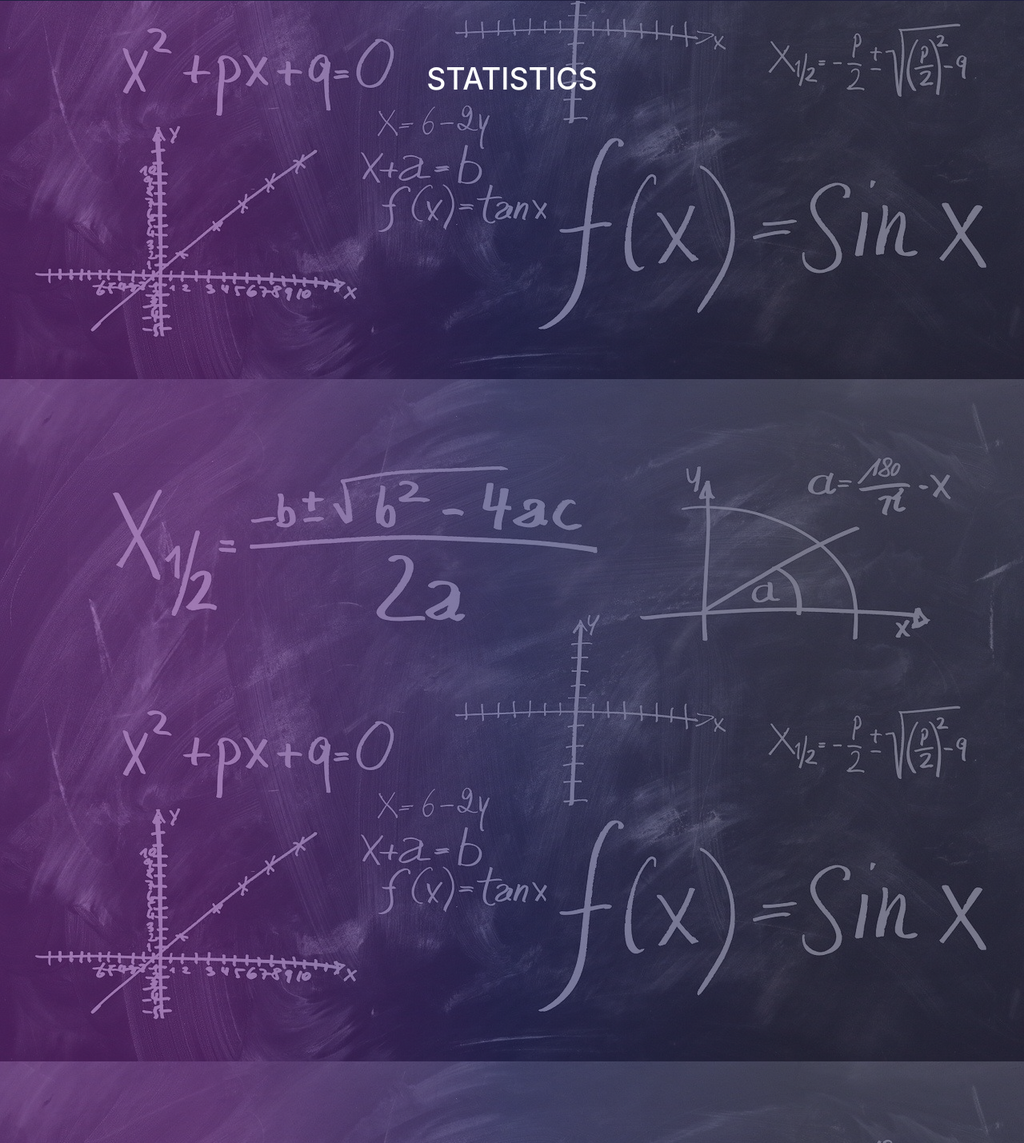
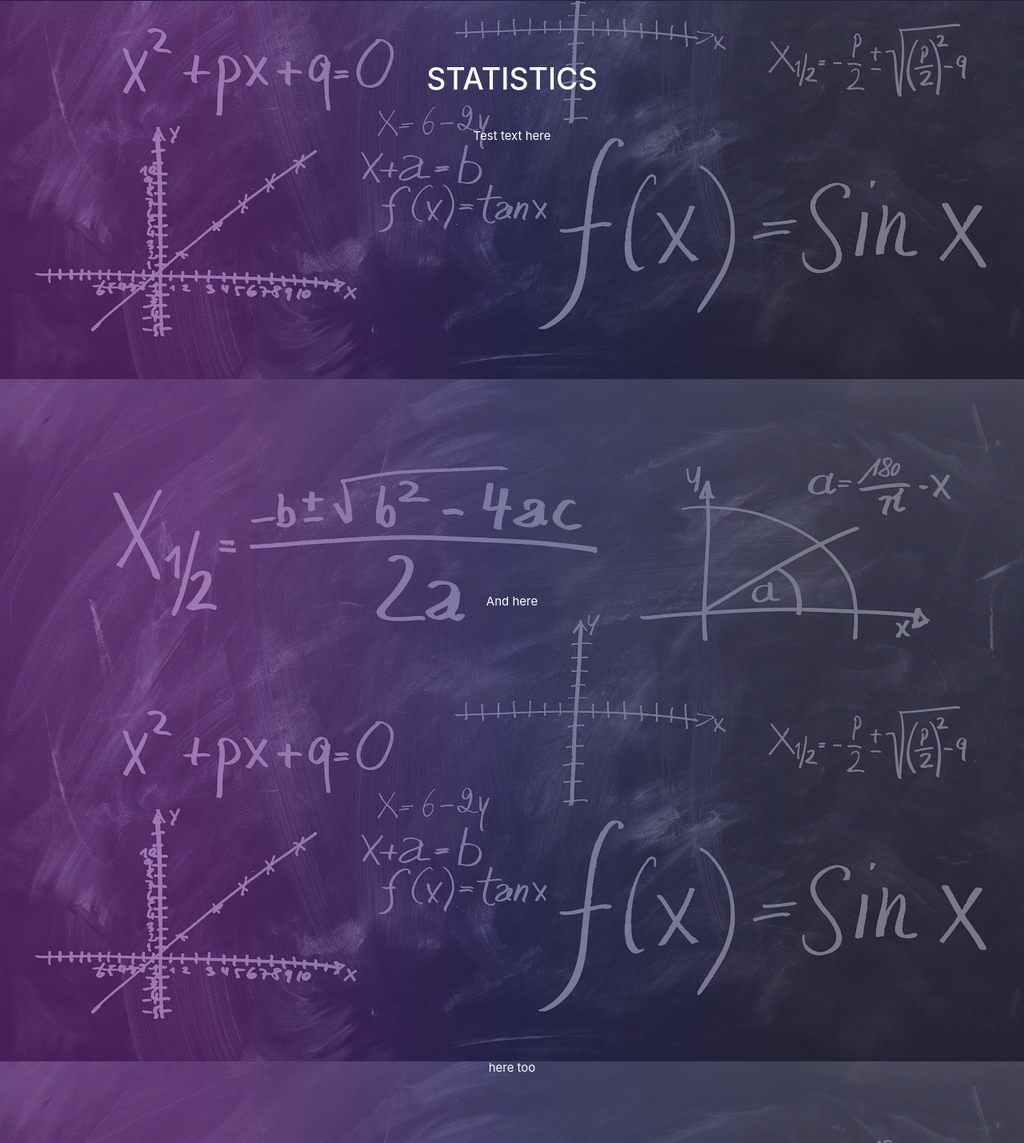
Before and after one commit to NicMuir/Software_Design_Project-2020, a Django app: template templates/student_predictor/Statistics.html in a window 1280 px wide. Shown: the part 379-1808 px from the top of the page at 80% size. Run offline with Django 3.2, Linux system fonts and the light colour scheme; the template is opened without the code that fills it, so the values that code supplies are empty; some libraries are stand-ins or nearby versions.

Commit message:
Final Pollish

```diff
--- a/templates/student_predictor/Statistics.html
+++ b/templates/student_predictor/Statistics.html
@@ -20,14 +20,21 @@
       <script src = "https://code.highcharts.com/highcharts.js"></script>
       <script src = "https://code.highcharts.com/highcharts-more.js"></script>
       <script src = "https://code.highcharts.com/modules/heatmap.js"></script>
-      <div id="container" data-url="{% url 'student_predictor:p' %}" style="padding: 30px"></div>
+      <div id="container" class="text-center text-white" data-url="{% url 'student_predictor:p' %}" style="padding: 30px">Test text here</div>
       <div id="container_2"  style="height: 500px; min-width: 310px; max-width: 900px; margin:0 auto; padding: 30px"></div>
-      <div id="container3" data-url="{% url 'student_predictor:b' %}" style="padding: 30px"></div>
+      <div id="container3" class="text-center text-white" data-url="{% url 'student_predictor:b' %}" style="padding: 30px">And here</div>
       <div id="container_3.0" style="height: 500px; min-width: 310px; max-width: 900px; margin:0 auto; padding: 30px"></div>
-      <div id="container5" data-url="{% url 'student_predictor:b2' %}" style="padding: 30px"></div>
-      <div id="container_5.0" style="height: 500px; min-width: 310px; max-width: 900px; margin:0 auto; padding: 30px"></div>
-      <div id = "container_4" style="height: 500px; min-width: 310px; max-width: 900px; margin:0 auto; padding: 30px"></div>
-      <div id = "container_6" style="height: 500px; min-width: 310px; max-width: 900px; margin:0 auto; padding: 30px"></div>
+      <div id="container5" class="text-center text-white" data-url="{% url 'student_predictor:b2' %}" style="padding: 30px"> here too</div>
+     <div id="container_5.0" style="height: 500px; min-width: 310px; max-width: 900px; margin:0 auto; padding: 30px"></div>
+
+
+     <h3 class="text-center text-white"> Text here?</h3>
+
+     <div id ="container_4"  style="height: 500px; min-width: 310px; max-width: 900px; margin:0 auto; padding: 30px"></div>
+      <div id ="container_6"  style="height: 500px; min-width: 310px; max-width: 900px; margin:0 auto; padding: 30px"></div>
+
+
+
 
       <script>
           $.ajax({
```
